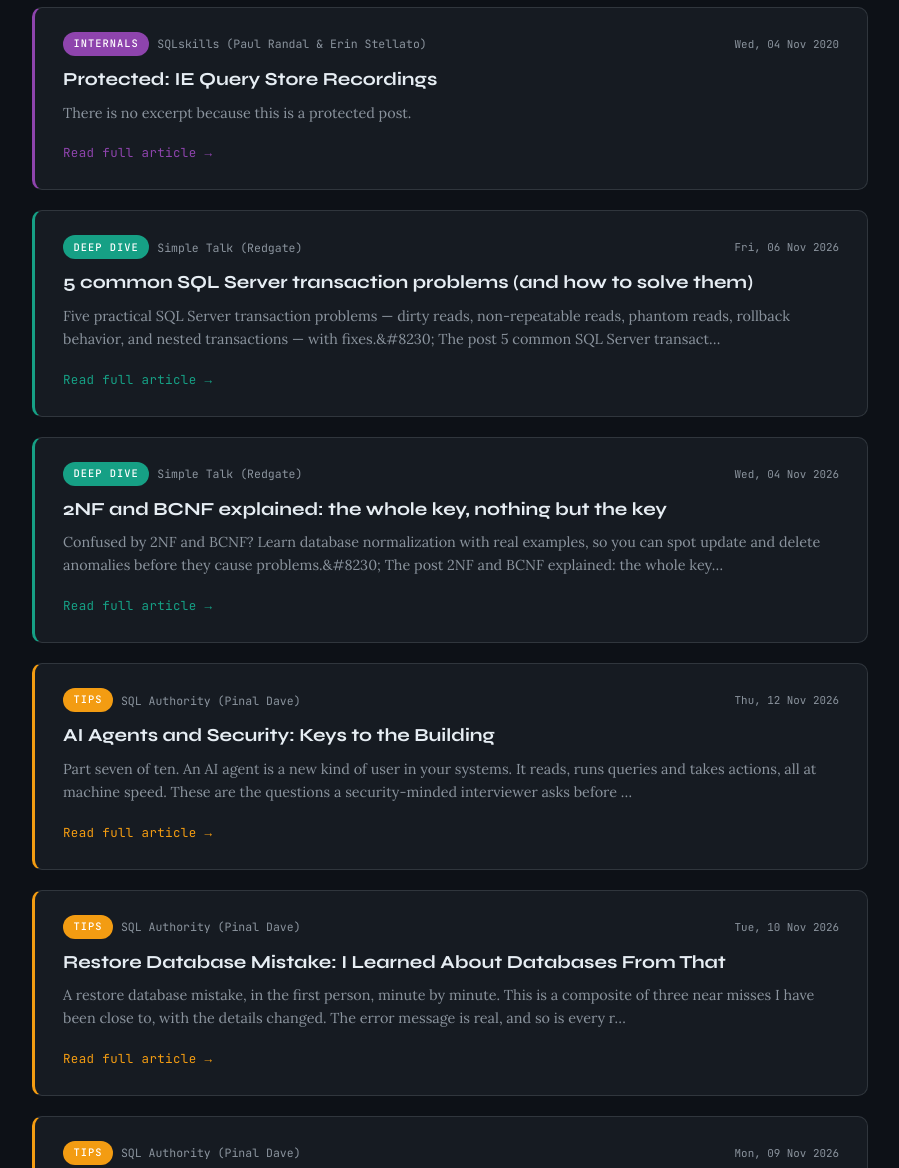
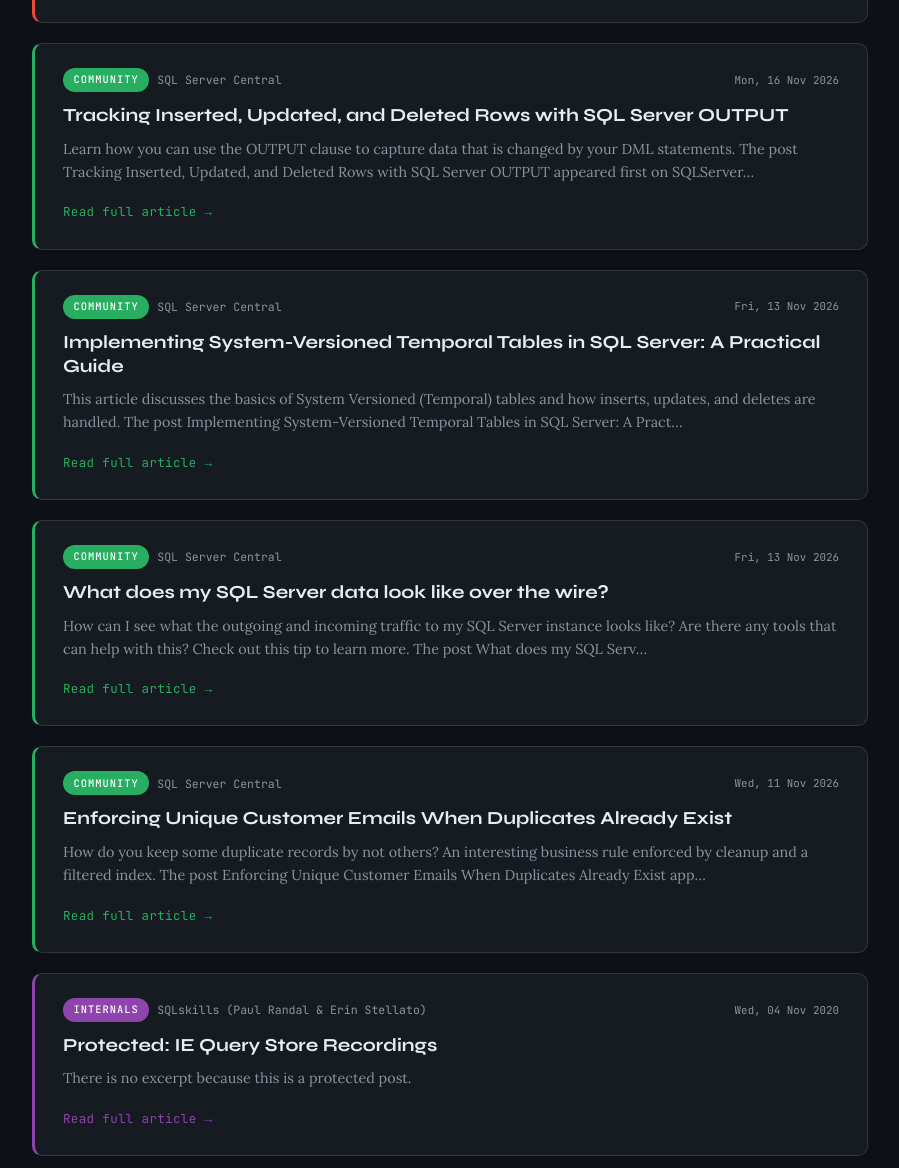
Before and after one commit to amanjaiswal240/SQL-Server-Digest, a plain HTML site: page site/index.html in a window 1280 px wide. Shown: the part 800-1968 px from the top of the page, without its empty margins (190-1089 px from the left). Drawn offline with Linux system fonts and the light colour scheme.

Commit message:
chore: daily digest refresh 2026-11-16 07:00 UTC

```diff
--- a/site/index.html
+++ b/site/index.html
@@ -362,7 +362,7 @@
     </p>
     <div class="hero-meta">
       <div class="stat">
-        <span class="stat-num" id="js-count">9</span>
+        <span class="stat-num" id="js-count">13</span>
         <span class="stat-label">Articles Today</span>
       </div>
       <div class="divider-v"></div>
@@ -375,7 +375,7 @@
         <span class="stat-num">10</span>
         <span class="stat-label">Trusted Sources</span>
       </div>
-      <p class="updated">Updated <span>November 15, 2026 — 06:56 UTC</span></p>
+      <p class="updated">Updated <span>November 16, 2026 — 07:00 UTC</span></p>
     </div>
   </div>
 </header>
@@ -384,9 +384,9 @@
 <div class="toolbar">
   <span class="toolbar-label">Filter:</span>
   <button class="filter-btn active" data-tag="all" style="--c:#8b949e">
-    All <span>9</span>
+    All <span>13</span>
   </button>
-  <button class="filter-btn" data-tag="Tips" style="--c:#f39c12">Tips <span>3</span></button><button class="filter-btn" data-tag="Deep Dive" style="--c:#16a085">Deep Dive <span>2</span></button><button class="filter-btn" data-tag="DBA Life" style="--c:#d35400">DBA Life <span>2</span></button><button class="filter-btn" data-tag="Performance" style="--c:#e74c3c">Performance <span>1</span></button><button class="filter-btn" data-tag="Internals" style="--c:#8e44ad">Internals <span>1</span></button>
+  <button class="filter-btn" data-tag="Community" style="--c:#27ae60">Community <span>4</span></button><button class="filter-btn" data-tag="Tips" style="--c:#f39c12">Tips <span>3</span></button><button class="filter-btn" data-tag="Deep Dive" style="--c:#16a085">Deep Dive <span>2</span></button><button class="filter-btn" data-tag="DBA Life" style="--c:#d35400">DBA Life <span>2</span></button><button class="filter-btn" data-tag="Performance" style="--c:#e74c3c">Performance <span>1</span></button><button class="filter-btn" data-tag="Internals" style="--c:#8e44ad">Internals <span>1</span></button>
 </div>
 
 <!-- SEARCH -->
@@ -417,7 +417,67 @@
       </a>
     </article>
 
-    <article class="card" style="--accent:#8e44ad" data-index="1">
+    <article class="card" style="--accent:#27ae60" data-index="1">
+      <div class="card-top">
+        <span class="tag" style="background:#27ae60">Community</span>
+        <span class="source">SQL Server Central</span>
+        <span class="pub-date">Mon, 16 Nov 2026</span>
+      </div>
+      <h2><a href="https://www.sqlservercentral.com/articles/tracking-inserted-updated-and-deleted-rows-with-sql-server-output" target="_blank" rel="noopener">Tracking Inserted, Updated, and Deleted Rows with SQL Server OUTPUT</a></h2>
+      <p class="excerpt">Learn how you can use the OUTPUT clause to capture data that is changed by your DML statements.
+The post Tracking Inserted, Updated, and Deleted Rows with SQL Server OUTPUT appeared first on SQLServer…</p>
+
+      <a class="read-link" href="https://www.sqlservercentral.com/articles/tracking-inserted-updated-and-deleted-rows-with-sql-server-output" target="_blank" rel="noopener">
+        Read full article →
+      </a>
+    </article>
+
+    <article class="card" style="--accent:#27ae60" data-index="2">
+      <div class="card-top">
+        <span class="tag" style="background:#27ae60">Community</span>
+        <span class="source">SQL Server Central</span>
+        <span class="pub-date">Fri, 13 Nov 2026</span>
+      </div>
+      <h2><a href="https://www.sqlservercentral.com/articles/implementing-system-versioned-temporal-tables-in-sql-server-a-practical-guide" target="_blank" rel="noopener">Implementing System-Versioned Temporal Tables in SQL Server: A Practical Guide</a></h2>
+      <p class="excerpt">This article discusses the basics of System Versioned (Temporal) tables and how inserts, updates, and deletes are handled.
+The post Implementing System-Versioned Temporal Tables in SQL Server: A Pract…</p>
+
+      <a class="read-link" href="https://www.sqlservercentral.com/articles/implementing-system-versioned-temporal-tables-in-sql-server-a-practical-guide" target="_blank" rel="noopener">
+        Read full article →
+      </a>
+    </article>
+
+    <article class="card" style="--accent:#27ae60" data-index="3">
+      <div class="card-top">
+        <span class="tag" style="background:#27ae60">Community</span>
+        <span class="source">SQL Server Central</span>
+        <span class="pub-date">Fri, 13 Nov 2026</span>
+      </div>
+      <h2><a href="https://www.sqlservercentral.com/articles/what-does-my-sql-server-data-look-like-over-the-wire" target="_blank" rel="noopener">What does my SQL Server data look like over the wire?</a></h2>
+      <p class="excerpt">How can I see what the outgoing and incoming traffic to my SQL Server instance looks like? Are there any tools that can help with this? Check out this tip to learn more.
+The post What does my SQL Serv…</p>
+
+      <a class="read-link" href="https://www.sqlservercentral.com/articles/what-does-my-sql-server-data-look-like-over-the-wire" target="_blank" rel="noopener">
+        Read full article →
+      </a>
+    </article>
+
+    <article class="card" style="--accent:#27ae60" data-index="4">
+      <div class="card-top">
+        <span class="tag" style="background:#27ae60">Community</span>
+        <span class="source">SQL Server Central</span>
+        <span class="pub-date">Wed, 11 Nov 2026</span>
+      </div>
+      <h2><a href="https://www.sqlservercentral.com/articles/enforcing-unique-customer-emails-when-duplicates-already-exist" target="_blank" rel="noopener">Enforcing Unique Customer Emails When Duplicates Already Exist</a></h2>
+      <p class="excerpt">How do you keep some duplicate records by not others? An interesting business rule enforced by cleanup and a filtered index.
+The post Enforcing Unique Customer Emails When Duplicates Already Exist app…</p>
+
+      <a class="read-link" href="https://www.sqlservercentral.com/articles/enforcing-unique-customer-emails-when-duplicates-already-exist" target="_blank" rel="noopener">
+        Read full article →
+      </a>
+    </article>
+
+    <article class="card" style="--accent:#8e44ad" data-index="5">
       <div class="card-top">
         <span class="tag" style="background:#8e44ad">Internals</span>
         <span class="source">SQLskills (Paul Randal &amp; Erin Stellato)</span>
@@ -431,7 +491,7 @@
       </a>
     </article>
 
-    <article class="card" style="--accent:#16a085" data-index="2">
+    <article class="card" style="--accent:#16a085" data-index="6">
       <div class="card-top">
         <span class="tag" style="background:#16a085">Deep Dive</span>
         <span class="source">Simple Talk (Redgate)</span>
@@ -446,7 +506,7 @@ The post 5 common SQL Server transact…</p>
       </a>
     </article>
 
-    <article class="card" style="--accent:#16a085" data-index="3">
+    <article class="card" style="--accent:#16a085" data-index="7">
       <div class="card-top">
         <span class="tag" style="background:#16a085">Deep Dive</span>
         <span class="source">Simple Talk (Redgate)</span>
@@ -461,7 +521,7 @@ The post 2NF and BCNF explained: the whole key…</p>
       </a>
     </article>
 
-    <article class="card" style="--accent:#f39c12" data-index="4">
+    <article class="card" style="--accent:#f39c12" data-index="8">
       <div class="card-top">
         <span class="tag" style="background:#f39c12">Tips</span>
         <span class="source">SQL Authority (Pinal Dave)</span>
@@ -475,7 +535,7 @@ The post 2NF and BCNF explained: the whole key…</p>
       </a>
     </article>
 
-    <article class="card" style="--accent:#f39c12" data-index="5">
+    <article class="card" style="--accent:#f39c12" data-index="9">
       <div class="card-top">
         <span class="tag" style="background:#f39c12">Tips</span>
         <span class="source">SQL Authority (Pinal Dave)</span>
@@ -489,7 +549,7 @@ The post 2NF and BCNF explained: the whole key…</p>
       </a>
     </article>
 
-    <article class="card" style="--accent:#f39c12" data-index="6">
+    <article class="card" style="--accent:#f39c12" data-index="10">
       <div class="card-top">
         <span class="tag" style="background:#f39c12">Tips</span>
         <span class="source">SQL Authority (Pinal Dave)</span>
@@ -503,7 +563,7 @@ The post 2NF and BCNF explained: the whole key…</p>
       </a>
     </article>
 
-    <article class="card" style="--accent:#d35400" data-index="7">
+    <article class="card" style="--accent:#d35400" data-index="11">
       <div class="card-top">
         <span class="tag" style="background:#d35400">DBA Life</span>
         <span class="source">Andy Mallon (am2)</span>
@@ -517,7 +577,7 @@ The post 2NF and BCNF explained: the whole key…</p>
       </a>
     </article>
 
-    <article class="card" style="--accent:#d35400" data-index="8">
+    <article class="card" style="--accent:#d35400" data-index="12">
       <div class="card-top">
         <span class="tag" style="background:#d35400">DBA Life</span>
         <span class="source">Andy Mallon (am2)</span>
```
Also changed, not shown: site/articles_history.json.
